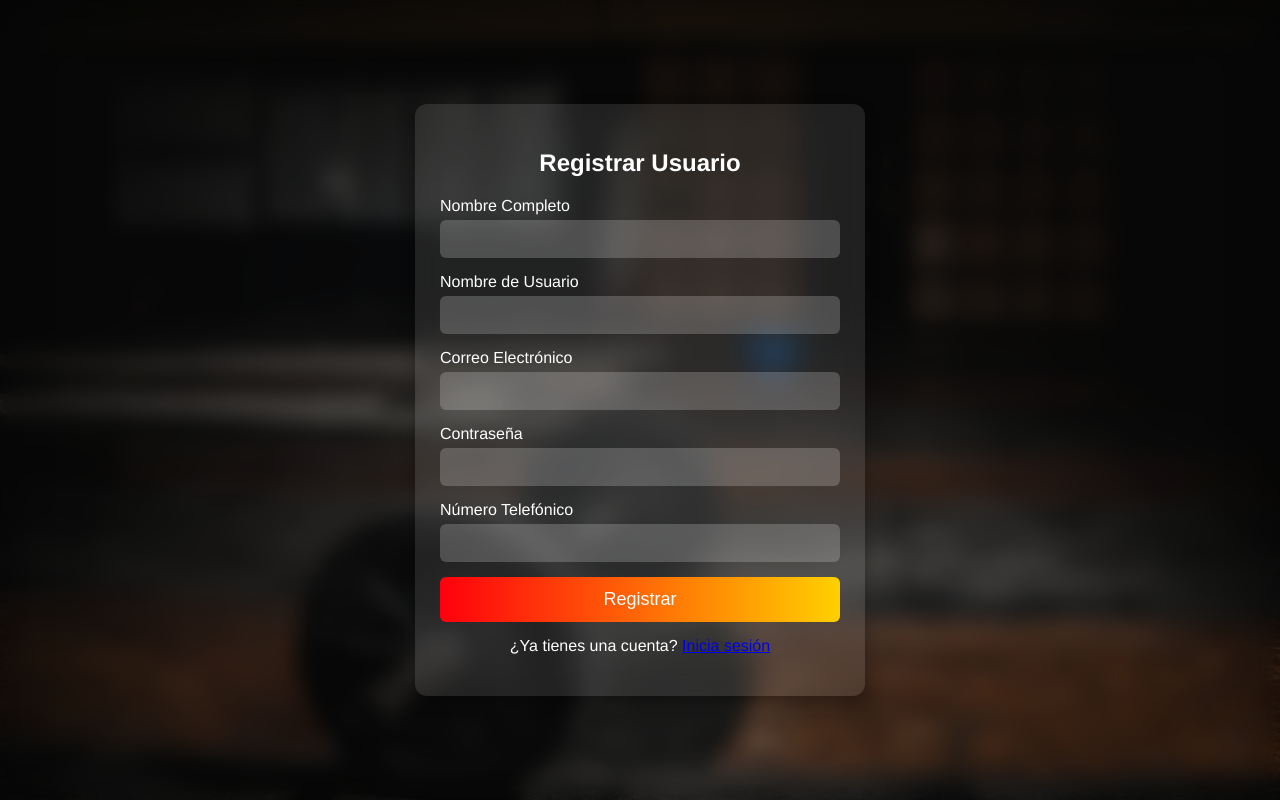
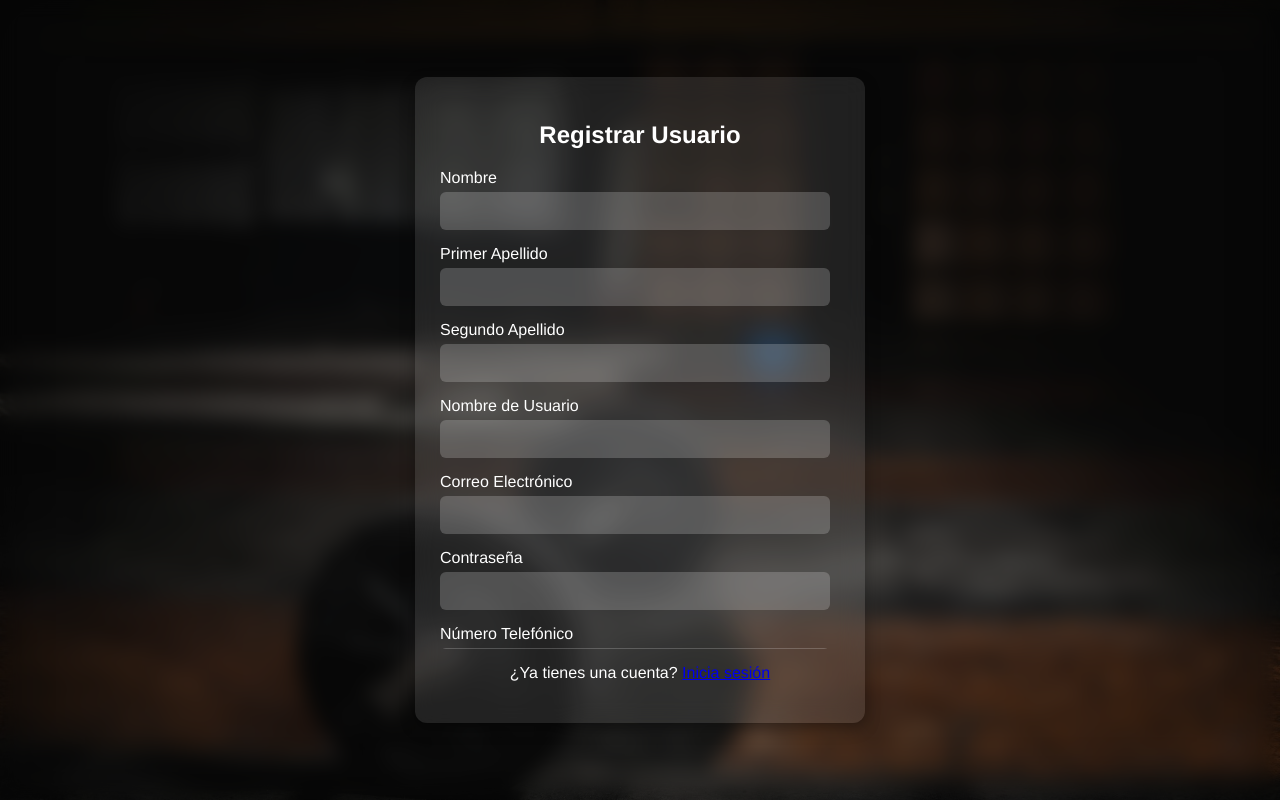
Before and after one commit to Alex01Dev/frontend-gerencia, a Vue app: page /register in a window 1280 px wide. Built offline with nearby package versions, Linux system fonts and the light colour scheme.

Commit message:
update: Agregando nuevos campos en la vista de login y register

```diff
--- a/src/views/LoginView.vue
+++ b/src/views/LoginView.vue
@@ -5,14 +5,26 @@
       <h1 class="inicio">Iniciar Sesión</h1>
       <h2>¡Bienvenido!</h2>
       <form @submit.prevent="login">
+
+        <!-- Campo de usuario -->
         <div class="form-group">
           <label for="username">Usuario</label>
           <input type="text" id="username" v-model="username" required />
         </div>
+
+        <!-- Campo de correo electrónico -->
+        <div class="form-group">
+          <label for="email">Correo Electrónico</label>
+          <input type="email" id="email" v-model="email" required />
+        </div>
+
+        <!-- Campo de contraseña -->
         <div class="form-group">
           <label for="password">Contraseña</label>
           <input type="password" id="password" v-model="password" required />
         </div>
+
+        <!-- Botón de ingresar -->
         <button type="submit">Ingresar</button>
       </form>
       <p>
@@ -28,6 +40,7 @@ import api from "../api/api.js"; // Asegúrate de importar correctamente api.js
 export default {
   data() {
     return {
+      email: "", // Nuevo campo para el correo electrónico
       username: "",
       password: "",
     };
@@ -56,8 +69,6 @@ export default {
 };
 </script>
 
-
-
 <style scoped>
 .login {
   display: flex;
@@ -77,9 +88,11 @@ export default {
   background: rgba(0, 0, 0, 0.4);
   backdrop-filter: blur(8px);
 }
-.inicio{
+
+.inicio {
   color: white;
 }
+
 .login-container {
   position: relative;
   background-color: rgba(255, 255, 255, 0.1);
--- a/src/views/RegisterView.vue
+++ b/src/views/RegisterView.vue
@@ -2,27 +2,95 @@
   <div class="register">
     <div class="register-container">
       <h2>Registrar Usuario</h2>
-      <form @submit.prevent="register">
+      <form @submit.prevent="register" class="form-scroll">
+        <!-- Nombre Completo -->
         <div class="form-group">
-          <label for="nombre_usuario">Nombre Completo</label>
+          <label for="nombre">Nombre</label>
           <input type="text" id="nombre" v-model="user.nombre" required />
         </div>
+
+        <!-- Primer Apellido -->
+        <div class="form-group">
+          <label for="primer_apellido">Primer Apellido</label>
+          <input type="text" id="primer_apellido" v-model="user.primer_apellido" required />
+        </div>
+
+        <!-- Segundo Apellido -->
+        <div class="form-group">
+          <label for="segundo_apellido">Segundo Apellido</label>
+          <input type="text" id="segundo_apellido" v-model="user.segundo_apellido" required />
+        </div>
+
+        <!-- Nombre de Usuario -->
         <div class="form-group">
           <label for="nombre_usuario">Nombre de Usuario</label>
           <input type="text" id="nombre_usuario" v-model="user.nombre_usuario" required />
         </div>
+
+        <!-- Correo Electrónico -->
         <div class="form-group">
           <label for="correo_electronico">Correo Electrónico</label>
           <input type="email" id="correo_electronico" v-model="user.correo_electronico" required />
         </div>
+
+        <!-- Contraseña -->
         <div class="form-group">
           <label for="contraseña">Contraseña</label>
           <input type="password" id="contrasena" v-model="user.contrasena" required />
         </div>
+
+        <!-- Número Telefónico -->
         <div class="form-group">
           <label for="numero_telefonico">Número Telefónico</label>
           <input type="text" id="numero_telefonico" v-model="user.numero_telefonico" required />
         </div>
+
+        <!-- Tipo de Sangre -->
+        <div class="form-group">
+          <label for="tipo_sangre">Tipo de Sangre</label>
+          <select id="tipo_sangre" v-model="user.tipo_sangre" required>
+            <option value="" disabled selected>Seleccione una opción</option>
+            <option value="A_POSITIVO">A+</option>
+            <option value="A_NEGATIVO">A-</option>
+            <option value="B_POSITIVO">B+</option>
+            <option value="B_NEGATIVO">B-</option>
+            <option value="AB_POSITIVO">AB+</option>
+            <option value="AB_NEGATIVO">AB-</option>
+            <option value="O_POSITIVO">O+</option>
+            <option value="O_NEGATIVO">O-</option>
+          </select>
+        </div>
+
+        <!-- Género -->
+        <div class="form-group">
+          <label for="genero">Género</label>
+          <select id="genero" v-model="user.genero" required>
+            <option value="" disabled selected>Seleccione una opción</option>
+            <option value="H">Hombre</option>
+            <option value="M">Mujer</option>
+            <option value="NB">No Binario</option>
+          </select>
+        </div>
+
+        <!-- Fecha de Nacimiento -->
+        <div class="form-group">
+          <label for="fecha_nacimiento">Fecha de Nacimiento</label>
+          <input type="date" id="fecha_nacimiento" v-model="user.fecha_nacimiento" required />
+        </div>
+
+        <!-- Título de Cortesía -->
+        <div class="form-group">
+          <label for="titulo_cortesia">Título de Cortesía</label>
+          <input type="text" id="titulo_cortesia" v-model="user.titulo_cortesia" required />
+        </div>
+
+        <!-- Fotografía -->
+        <div class="form-group">
+          <label for="fotografia">Fotografía</label>
+          <input type="file" id="fotografia" @change="handleFileUpload" accept="image/*" />
+        </div>
+
+        <!-- Botón de Registrar -->
         <button type="submit">Registrar</button>
       </form>
       <p>¿Ya tienes una cuenta? <router-link to="/login">Inicia sesión</router-link></p>
@@ -38,18 +106,34 @@ export default {
     return {
       user: {
         nombre: "",
+        primer_apellido: "",
+        segundo_apellido: "",
         nombre_usuario: "",
         correo_electronico: "",
         contrasena: "",
         numero_telefonico: "",
+        tipo_sangre: "",
+        genero: "",
+        fecha_nacimiento: "",
+        titulo_cortesia: ""
       },
+      fotografia: null, // Almacena la imagen seleccionada
     };
   },
   methods: {
+    // Método para manejar la subida de archivos
+    handleFileUpload(event) {
+      this.fotografia = event.target.files[0]; // Almacena el archivo seleccionado
+    },
     async register() {
       try {
         const userWithStatus = { ...this.user, estatus: "Activo" };
         console.log("Usuario a registrar:", userWithStatus);  // Verifica los datos antes de enviarlos
+
+        // Si hay una fotografía, la agregamos al objeto que se enviará
+        if (this.fotografia) {
+          userWithStatus.fotografia = this.fotografia;
+        }
 
         const response = await api.registerUser(userWithStatus);
         alert("Usuario registrado con éxito: " + response.nombre_usuario);
@@ -60,11 +144,8 @@ export default {
       }
     },
   }
-
-
 };
 </script>
-
 
 <style scoped>
 /* Contenedor principal con imagen de fondo difuminada y sombreada */
@@ -99,10 +180,19 @@ export default {
   border-radius: 12px;
   box-shadow: 0 6px 15px rgba(0, 0, 0, 0.3);
   width: 400px;
+  max-height: 80vh; /* Altura máxima del contenedor */
   text-align: center;
   backdrop-filter: blur(12px);
   animation: fadeIn 1s ease-in-out;
   color: white;
+  overflow: hidden; /* Oculta el desbordamiento */
+}
+
+/* Contenedor del formulario con scroll */
+.form-scroll {
+  max-height: 60vh; /* Altura máxima del formulario */
+  overflow-y: auto; /* Scroll vertical */
+  padding-right: 10px; /* Espacio para el scroll */
 }
 
 /* Animación de entrada */
@@ -133,7 +223,7 @@ export default {
   margin-bottom: 5px;
 }
 
-  .form-group input {
+.form-group input, .form-group select, .form-group input[type="file"] {
   width: 100%;
   padding: 10px;
   box-sizing: border-box;
@@ -141,8 +231,20 @@ export default {
   border-radius: 6px;
   font-size: 16px;
   background: rgba(255, 255, 255, 0.2);
-    color: #fff;
+  color: #000; /* Texto en negro para mejor visibilidad */
   outline: none;
+}
+
+/* Estilo específico para los select */
+.form-group select {
+  color: #000; /* Texto en negro */
+  background: rgba(255, 255, 255, 0.8); /* Fondo más claro para mejor contraste */
+}
+
+/* Estilo para el input de tipo file */
+.form-group input[type="file"] {
+  background: rgba(255, 255, 255, 0.8); /* Fondo más claro */
+  color: #000; /* Texto en negro */
 }
 
 /* Botón */
@@ -167,5 +269,4 @@ export default {
 p {
   margin-top: 15px;
 }
-
 </style>
```
Lines whose indentation alone changed are shown as unchanged.
